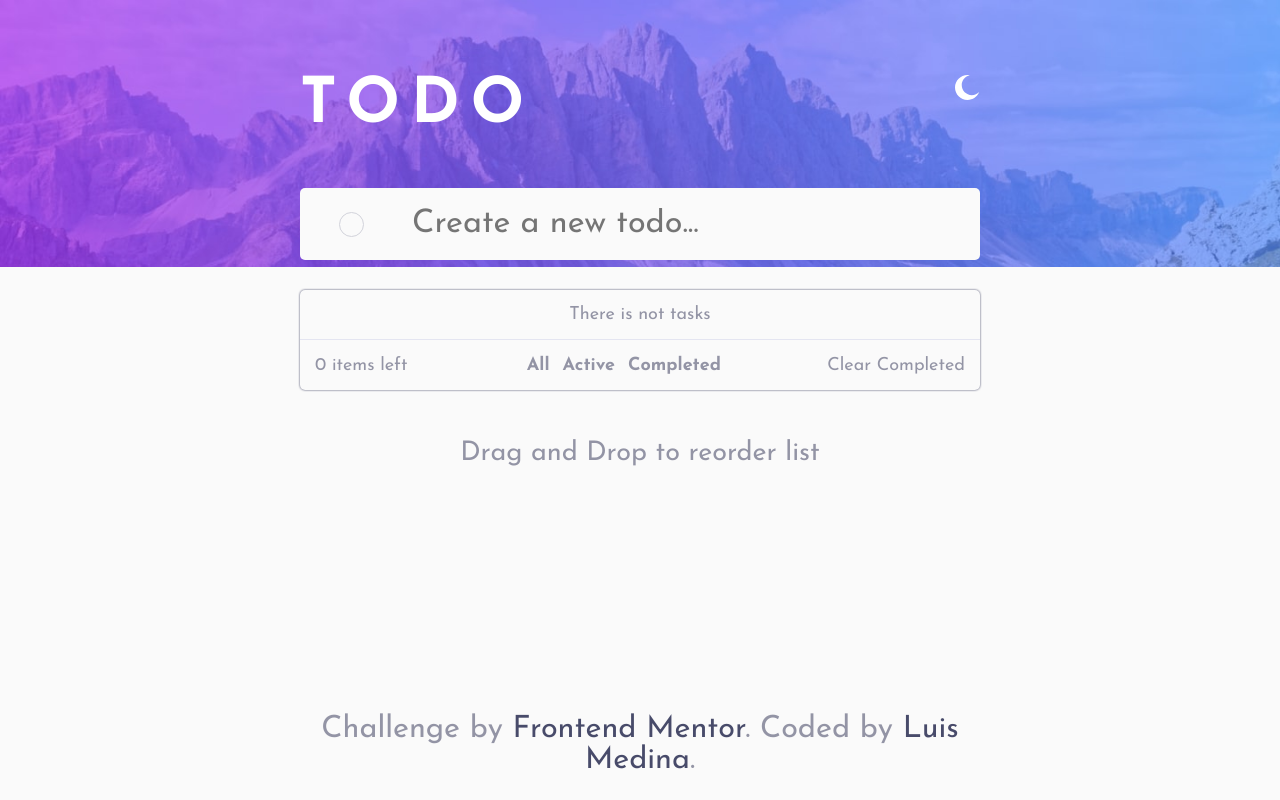
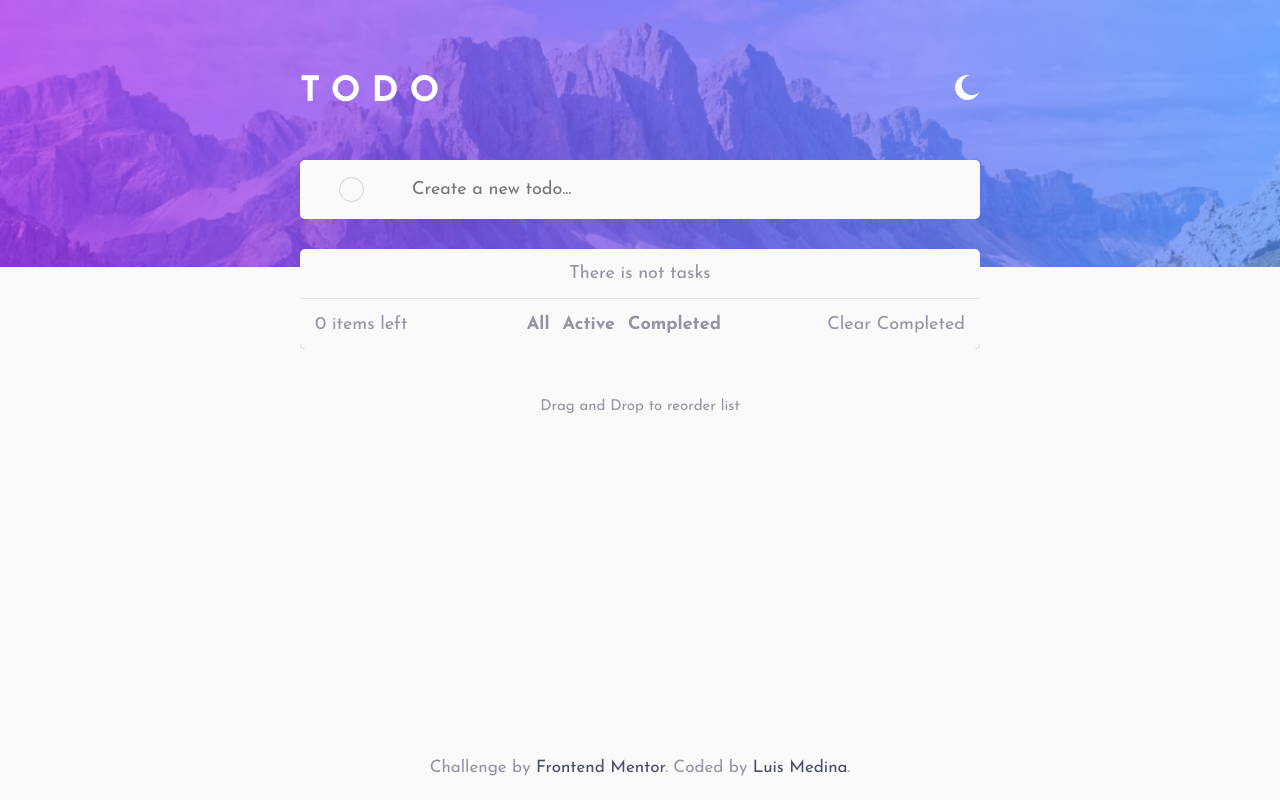
Before and after one commit to lamc305/Todo-App, a React (Vite) app: page / in a window 1280 px wide. Built offline with nearby package versions, Linux system fonts and the light colour scheme.

Commit message:
add font size to element root

```diff
--- a/src/index.css
+++ b/src/index.css
@@ -3,10 +3,15 @@
   padding: 0;
   box-sizing: border-box;
   font-family: 'Josefin Sans', sans-serif;
-  font-size: 18px;
+  font-size: 1.8rem;
 }
 
 .App {
   min-height: 100%;
   min-width: 100%;
 }
+
+html,
+body {
+  font-size: 10px;
+}
```
